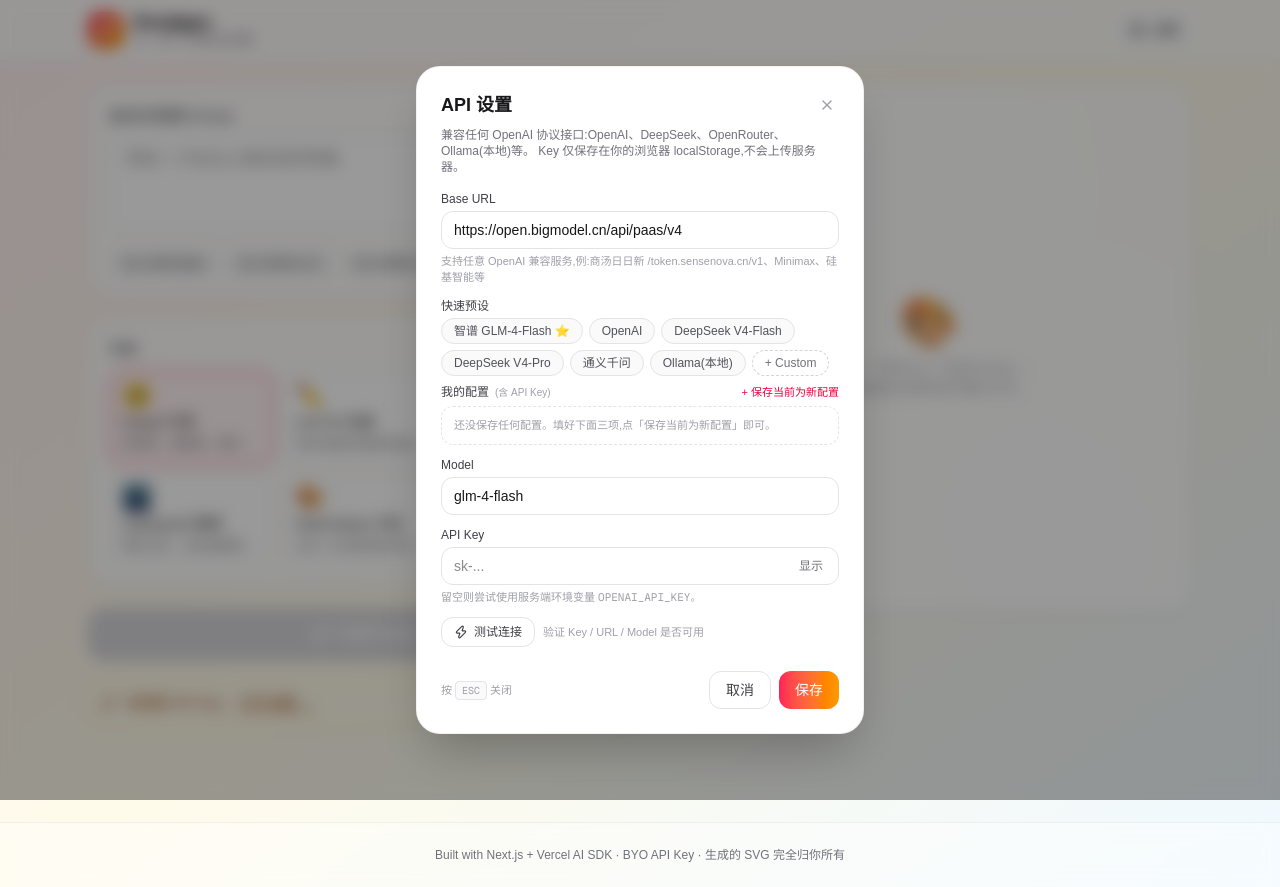
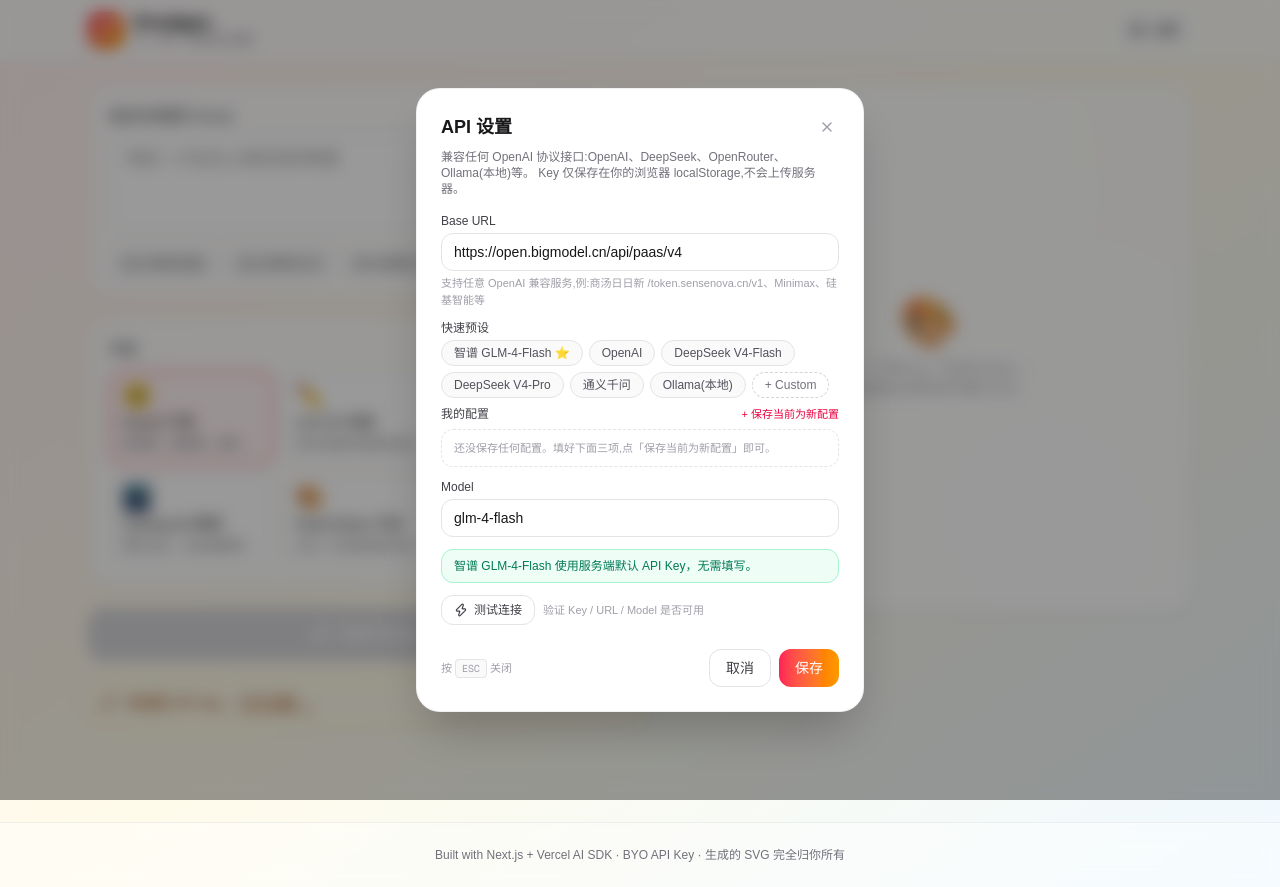
Before and after one commit to sh-lsy/-emojigen, a Next.js app: page / in a window 1280 px wide. Both pictures are taken after a click on the button "设置". Built offline with nearby package versions, Linux system fonts and the light colour scheme.

Commit message:
fix(hydration): move random examples to useEffect, hide API key for default GLM preset

```diff
--- a/src/components/EmojiGenerator.tsx
+++ b/src/components/EmojiGenerator.tsx
@@ -88,6 +88,7 @@ export default function EmojiGenerator() {
   const [bytesReceived, setBytesReceived] = useState(0);
   const [firstTokenReceived, setFirstTokenReceived] = useState(false);
   const [history, setHistory] = useState<Generation[]>([]);
+  const [exampleButtons, setExampleButtons] = useState<React.ReactNode[]>([]);
   const [settings, setSettings] = useState<AppSettings>({
     apiKey: "",
     baseUrl: "https://open.bigmodel.cn/api/paas/v4",
@@ -137,8 +138,10 @@ export default function EmojiGenerator() {
 
   const canGenerate = prompt.trim().length > 0 && !loading;
 
-  const exampleButtons = useMemo(
-    () =>
+  useEffect(() => {
+    // Generate random examples on client only, to avoid SSR hydration mismatch
+    // eslint-disable-next-line react-hooks/set-state-in-effect
+    setExampleButtons(
       [0, 1, 2, 3].map((i) => {
         const ex = randomExample();
         return (
@@ -152,8 +155,8 @@ export default function EmojiGenerator() {
           </button>
         );
       }),
-    [],
     );
+  }, []);
 
   async function generate() {
     if (!canGenerate) return;
@@ -1221,9 +1224,6 @@ function SettingsDialog({
           <div className="mb-1.5 flex items-center justify-between">
             <label className="text-xs font-medium text-zinc-700 dark:text-zinc-300">
               我的配置
-              <span className="ml-1.5 text-[10px] font-normal text-zinc-400">
-                (含 API Key)
-              </span>
             </label>
             <button
               type="button"
@@ -1324,6 +1324,14 @@ function SettingsDialog({
           placeholder="deepseek-v4-flash"
         />
         <div>
+          {draft.baseUrl === "https://open.bigmodel.cn/api/paas/v4" &&
+          draft.model === "glm-4-flash" &&
+          !draft.apiKey ? (
+            <div className="rounded-xl border border-emerald-200 bg-emerald-50/80 px-3 py-2 text-xs text-emerald-700 dark:border-emerald-500/30 dark:bg-emerald-500/10 dark:text-emerald-300">
+              <span className="font-medium">智谱 GLM-4-Flash</span> 使用服务端默认 API Key，无需填写。
+            </div>
+          ) : (
+            <>
               <label className="mb-1 block text-xs font-medium text-zinc-700 dark:text-zinc-300">
                 API Key
               </label>
@@ -1347,6 +1355,8 @@ function SettingsDialog({
               <p className="mt-1 text-[11px] text-zinc-400">
                 留空则尝试使用服务端环境变量 <code>OPENAI_API_KEY</code>。
               </p>
+            </>
+          )}
         </div>
 
         <div className="mt-3 flex items-center gap-2">
```
Lines whose indentation alone changed are shown as unchanged.
